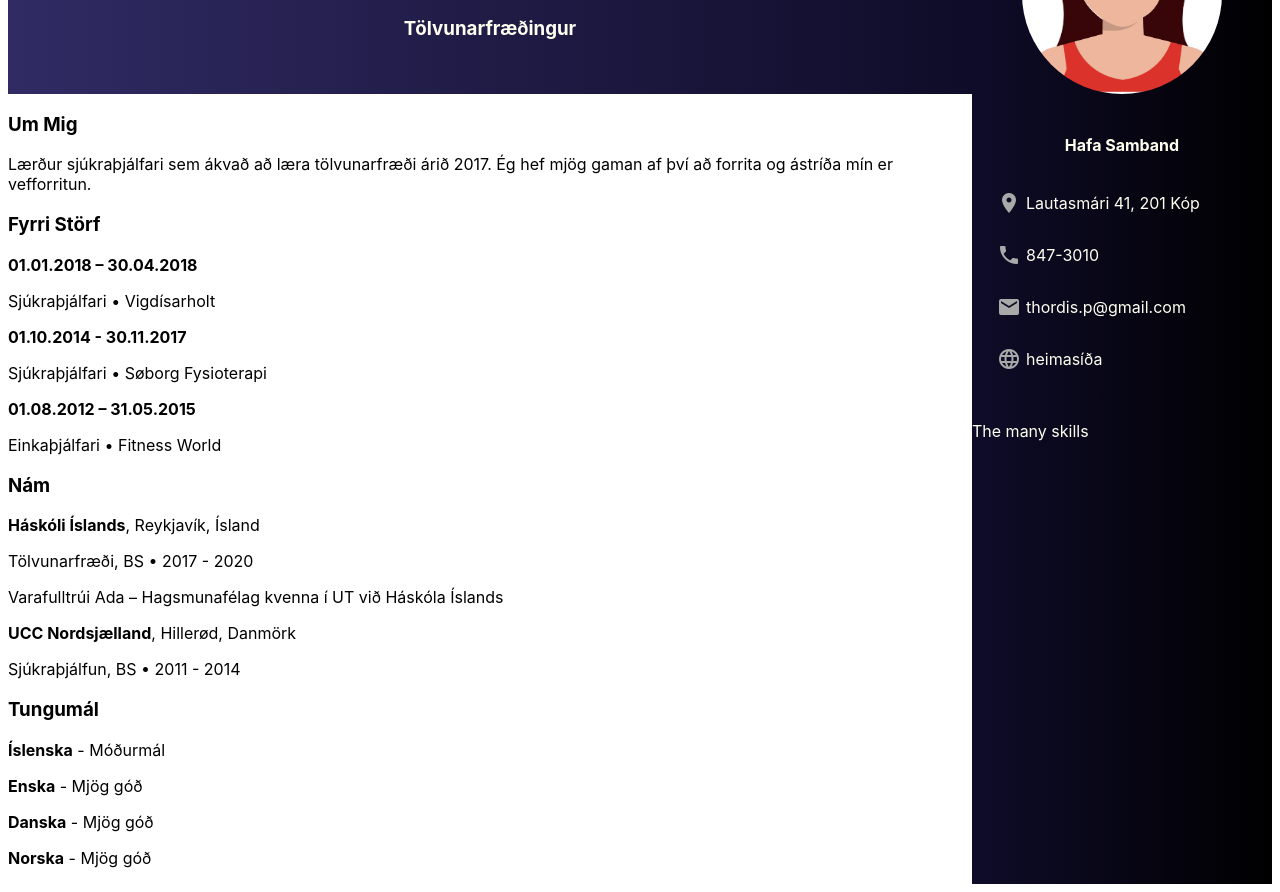
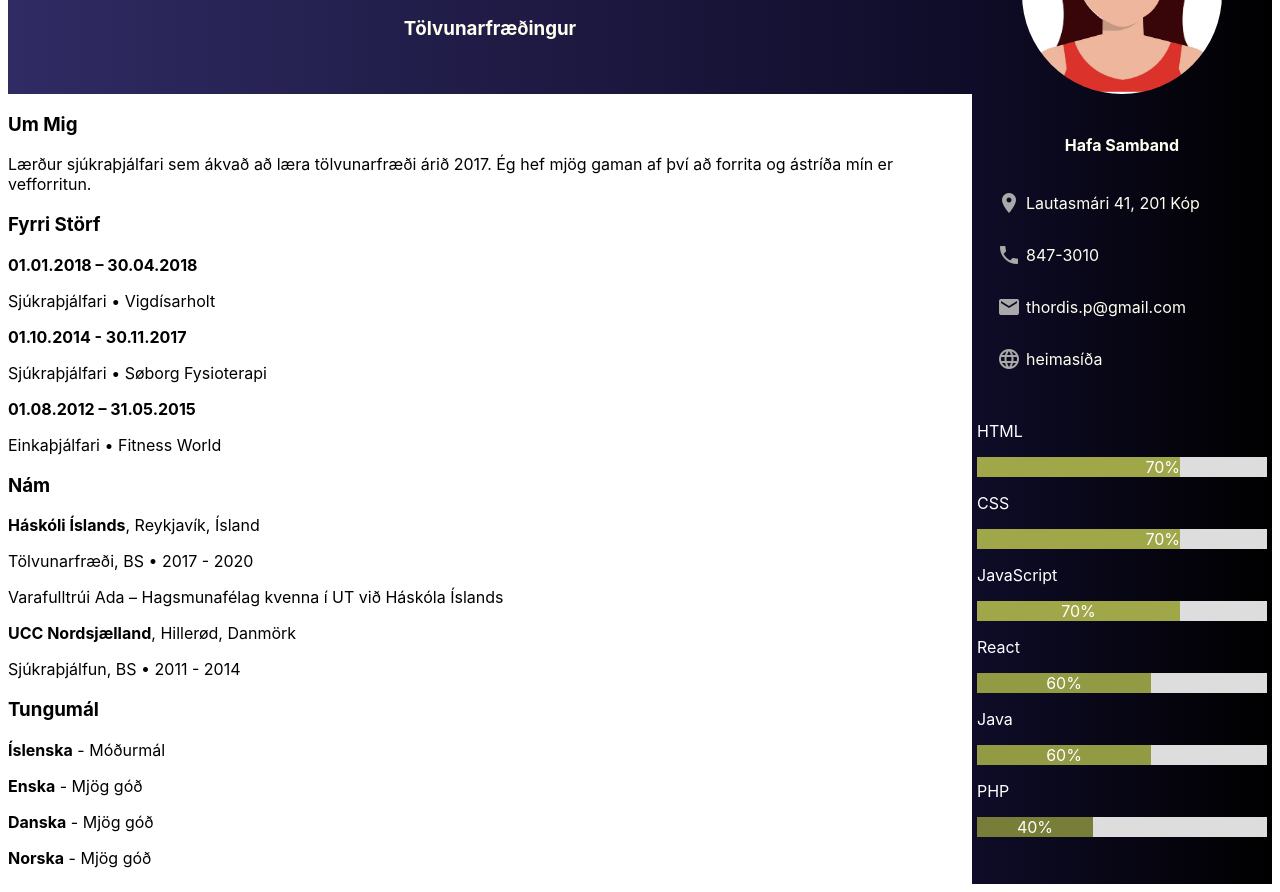
Before and after one commit to thordisp/thordisp.github.io, a website: page index.html in a window 1280 px wide. Shown: the part 114-1006 px from the top of the page. Drawn offline with Linux system fonts and the light colour scheme.

Commit message:
Created a basic skill bar

```diff
--- a/index.html
+++ b/index.html
@@ -71,7 +71,35 @@
               </div>
             </div>
             <div class="skills">
-              <p>The many skills</p>
+              <p>HTML</p>
+              <div class="skills-container">
+                <div class="html">70%</div>
+              </div>
+
+              <p>CSS</p>
+              <div class="skills-container">
+                <div class="css">70%</div>
+              </div>
+
+              <p>JavaScript</p>
+              <div class="skills-container">
+                <div class="js">70%</div>
+              </div>
+
+              <p>React</p>
+              <div class="skills-container">
+                <div class="react">60%</div>
+              </div>
+
+              <p>Java</p>
+              <div class="skills-container">
+                <div class="java">60%</div>
+              </div>
+
+              <p>PHP</p>
+              <div class="skills-container">
+                <div class="php">40%</div>
+              </div>
             </div>
           </div>
         </div>
--- a/styles.scss
+++ b/styles.scss
@@ -71,6 +71,49 @@
             }
           }
         }
+
+        .skills {
+          margin-left: 5px;
+          margin-right: 5px;
+          text-align: left; /* Right-align text */
+          color: white; /* White text color */
+
+          &-container {
+            width: 100%; /* Full width */
+            background-color: #ddd; /* Grey background */
+          }
+
+          .html {
+            width: 70%;
+            background-color: #9fa749;
+            text-align: right;
+          }
+          .css {
+            width: 70%;
+            background-color: #9fa749;
+            text-align: right;
+          }
+          .js {
+            width: 70%;
+            background-color: #9fa749;
+            text-align: center;
+          }
+          .java {
+            width: 60%;
+            background-color: #929a43;
+            text-align: center;
+          }
+          .react {
+            width: 60%;
+            background-color: #929a43;
+            text-align: center;
+          }
+          .php {
+            width: 40%;
+            background-color: #787e37;
+            text-align: center;
+          }
+        }
       }
     }
   }
```
Also changed, not shown: styles.css.
